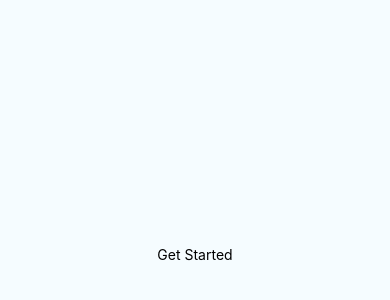
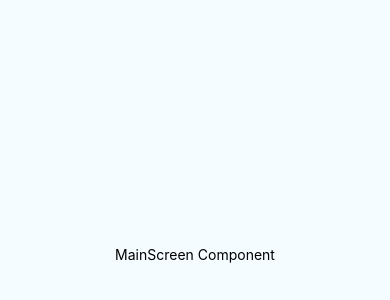
Before and after one commit to prabeen04/react-native-qrcode, a React Native app: screen / in a window 390 px wide. Shown: the part 168-468 px from the top of the page. Built offline with nearby package versions, Linux system fonts and the light colour scheme.

Commit message:
bug fixes

```diff
--- a/App.js
+++ b/App.js
@@ -1,5 +1,6 @@
-import React, {Component} from 'react';
-import {Platform, StyleSheet, Text, View} from 'react-native';
+import React, { Component } from 'react'
+import { View, Platform, StyleSheet } from 'react-native'
+import MainScreen from './src/Screens/MainScreen';
 
 const instructions = Platform.select({
   ios: 'Press Cmd+R to reload,\n' + 'Cmd+D or shake for dev menu',
@@ -12,7 +13,7 @@ export default class App extends Component {
   render() {
     return (
       <View style={styles.container}>
-       <Text>Get Started</Text>
+       <MainScreen/>
       </View>
     );
   }
```
